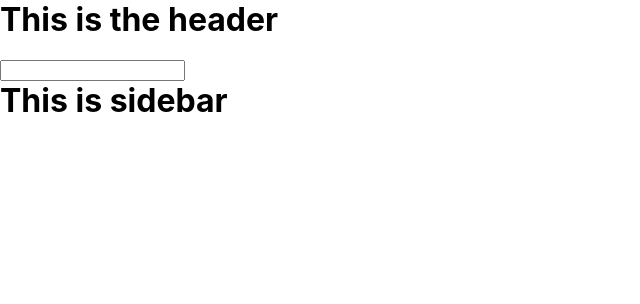
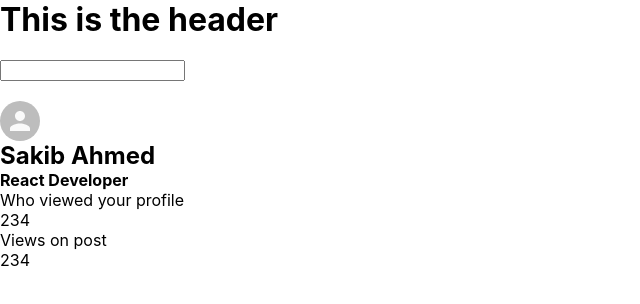
Before and after one commit to burkovskyivladyslav/work-hunter, a React (Create React App) app: page / in a window 1280 px wide. Shown: the top 304 px of the page, without its empty margins (0-640 px from the left). Built offline with nearby package versions, Linux system fonts and the light colour scheme.

Commit message:
html added

```diff
--- a/src/Sidebar.js
+++ b/src/Sidebar.js
@@ -1,9 +1,27 @@
 import React from 'react';
-
+import {Avatar} from "@material-ui/core"
 const Sidebar = () => {
     return (
         <div className="sidebar">
-        <h1>This is sidebar</h1>
+        <div className="sidebar__top">
+            <img src="" alt="" />
+            <Avatar className="sidebar__avatar"/>
+            <h2>Sakib Ahmed</h2>
+            <h4>React Developer</h4>
+            <div className="sidebar__stats">
+            <div className="sidebar__state">
+                <p>Who viewed your profile</p>
+                <p className="sidebar__stateNumber">234</p>
+            </div>
+            <div className="sidebar__state">
+                <p>Views on post</p>
+                <p className="sidebar__stateNumber">234</p>
+            </div>
+
+            </div>
+
+
+        </div>
 
         </div>
     );
```
Also changed, not shown: 1 other file (tests, documents, lock files or other folders).
